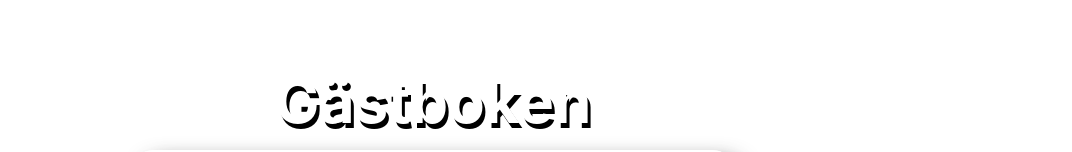
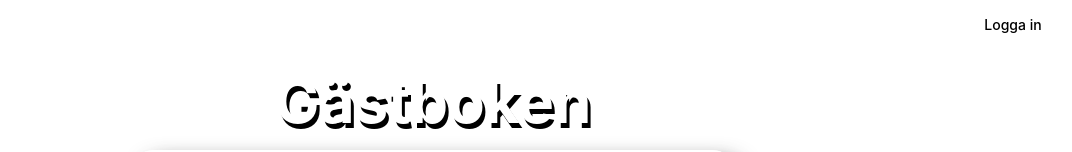
Before and after one commit to Uvex-programmer/Golfers---React-nextjs, a Next.js app in the folder golfers/: page /guestbook in a window 1280 px wide. Shown: the top 152 px of the page, without its empty margins (207-1279 px from the left). Built offline with nearby package versions, Linux system fonts and the light colour scheme.

Commit message:
login btn

```diff
--- a/golfers/components/header/Header.tsx
+++ b/golfers/components/header/Header.tsx
@@ -17,6 +17,9 @@ const TopNavbar = () => {
         </li>
         <li className='header__nav-item'>Bokade tider</li>
         <li className='header__nav-item'>Galleri</li>
+        <li className='header__nav-item'>Bli medlem</li>
+        <li className='header__nav-item header__nav-item--white'>
+Logga in</li>
       </>
     )
   }
--- /dev/null
+++ b/golfers/styles/components/contact/_contactUs.scss
@@ -0,0 +1,46 @@
+.join {
+  background-image: linear-gradient(to left bottom, #000000, #313131 0.7);
+  grid-column: full-start / full-end;
+
+  display: grid;
+  grid-template-columns: repeat(auto-fit, minmax(40rem, 40rem));
+  justify-content: center;
+  column-gap: 3rem;
+  color: white;
+  height: 40rem;
+
+  &__text {
+    width: 100%;
+    height: 80%;
+    align-self: center;
+    justify-self: center;
+
+    display: grid;
+    align-content: center;
+    justify-items: center;
+
+    & h1 {
+      width: 100%;
+      font-size: 4rem;
+      line-height: 1.2;
+      font-weight: 500;
+      text-align: center;
+    }
+    & h2 {
+      font-size: 3rem;
+      font-weight: 300;
+      margin-top: 2rem;
+    }
+  }
+
+  &__btn {
+    height: 6rem;
+    width: 15rem;
+    align-self: center;
+    justify-self: center;
+    border-radius: 1rem;
+    font-size: 1.4rem;
+    font-weight: 600;
+    cursor: pointer;
+  }
+}
--- a/golfers/styles/layout/_header.scss
+++ b/golfers/styles/layout/_header.scss
@@ -19,11 +19,9 @@
   }
 
   &__nav {
-    display: grid;
-    grid-template-columns: repeat(5, minmax(max-content, auto));
-
+    display: flex;
     justify-items: center;
-    align-content: center;
+    align-items: center;
     gap: 1.5rem;
 
     list-style: none;
@@ -36,6 +34,14 @@
 
     &-item {
       cursor: pointer;
+
+      &--white {
+        background-color: white;
+        color: black;
+        width: 8rem;
+        text-align: center;
+
+      }
     }
   }
 
--- a/golfers/styles/main.scss
+++ b/golfers/styles/main.scss
@@ -16,6 +16,7 @@
 @import 'components/guestbookform';
 @import 'components/fullscreenComponents/twoColTextImg';
 @import 'components/fullscreenComponents/threeColBox';
+@import 'components/contact/contactUs';
 @import 'components/heroimg';
 
 //Cards
--- a/golfers/styles/pages/_home.scss
+++ b/golfers/styles/pages/_home.scss
@@ -17,50 +17,3 @@
     row-gap: 0;
   }
 }
-
-.join {
-  background-image: linear-gradient(to left bottom, #000000, #313131 0.7);
-  grid-column: full-start / full-end;
-
-  display: grid;
-  grid-template-columns: repeat(auto-fit, minmax(40rem, 40rem));
-  justify-content: center;
-  column-gap: 3rem;
-  color: white;
-  height: 100%;
-
-  &__text {
-    width: 100%;
-    height: 80%;
-    align-self: center;
-    justify-self: center;
-
-    display: grid;
-    align-content: center;
-    justify-items: center;
-
-    & h1 {
-      width: 100%;
-      font-size: 4rem;
-      line-height: 1.2;
-      font-weight: 500;
-      text-align: center;
-    }
-    & h2 {
-      font-size: 3rem;
-      font-weight: 300;
-      margin-top: 2rem;
-    }
-  }
-
-  &__btn {
-    height: 6rem;
-    width: 15rem;
-    align-self: center;
-    justify-self: center;
-    border-radius: 1rem;
-    font-size: 1.4rem;
-    font-weight: 600;
-    cursor: pointer;
-  }
-}
```
